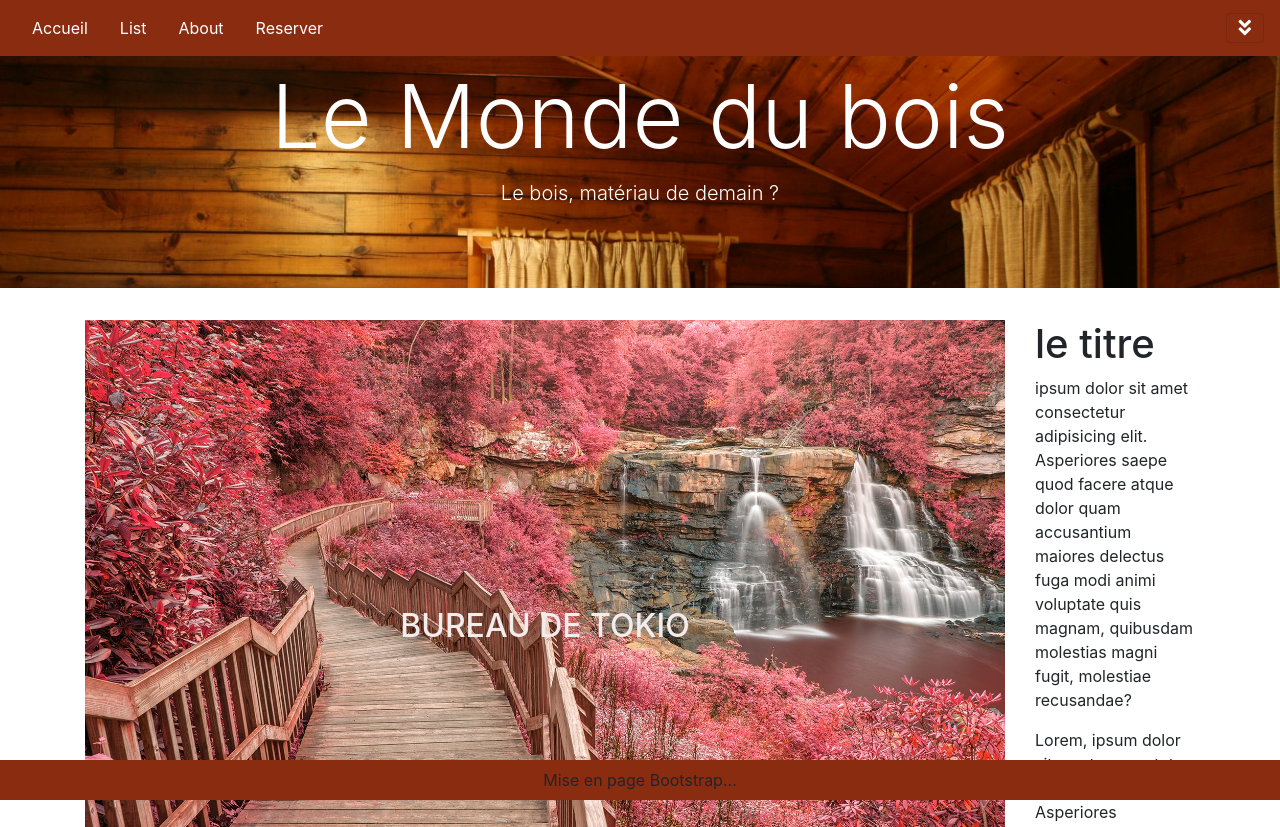
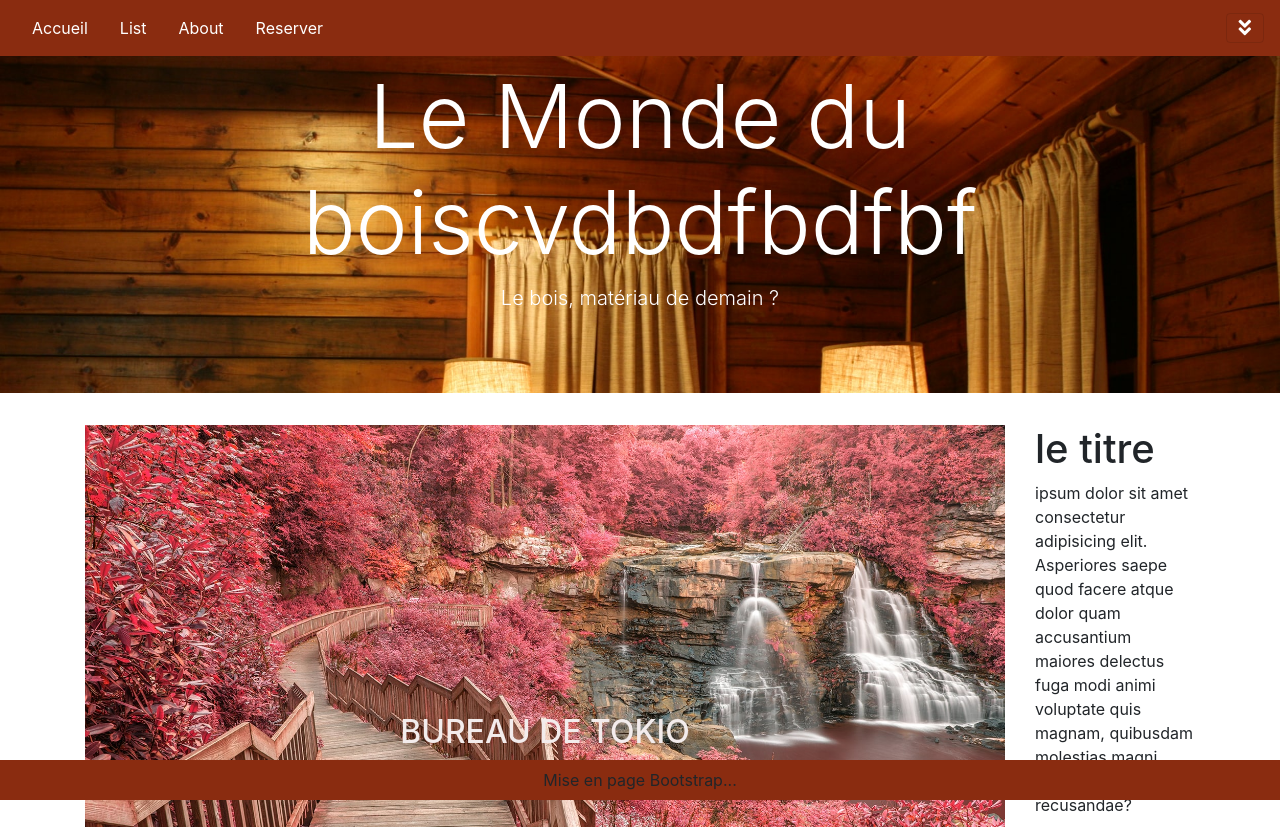
Before and after one commit to oliviez84/boots, a plain HTML site: page index.html in a window 1280 px wide. Shown: the top 827 px of the page. Drawn offline with nearby package versions, Linux system fonts and the light colour scheme.

Commit message:
Update index.html
rttt

```diff
--- a/index.html
+++ b/index.html
@@ -66,7 +66,7 @@
                     <div class="container">
                         <div class="w-100 text-center" >
 
-                      <h1 class="display-2">Le Monde du bois</h1>
+                      <h1 class="display-2">Le Monde du boiscvdbdfbdfbf</h1>
 
                       <p class="lead">Le bois, matériau de demain ?</p>
 
```
